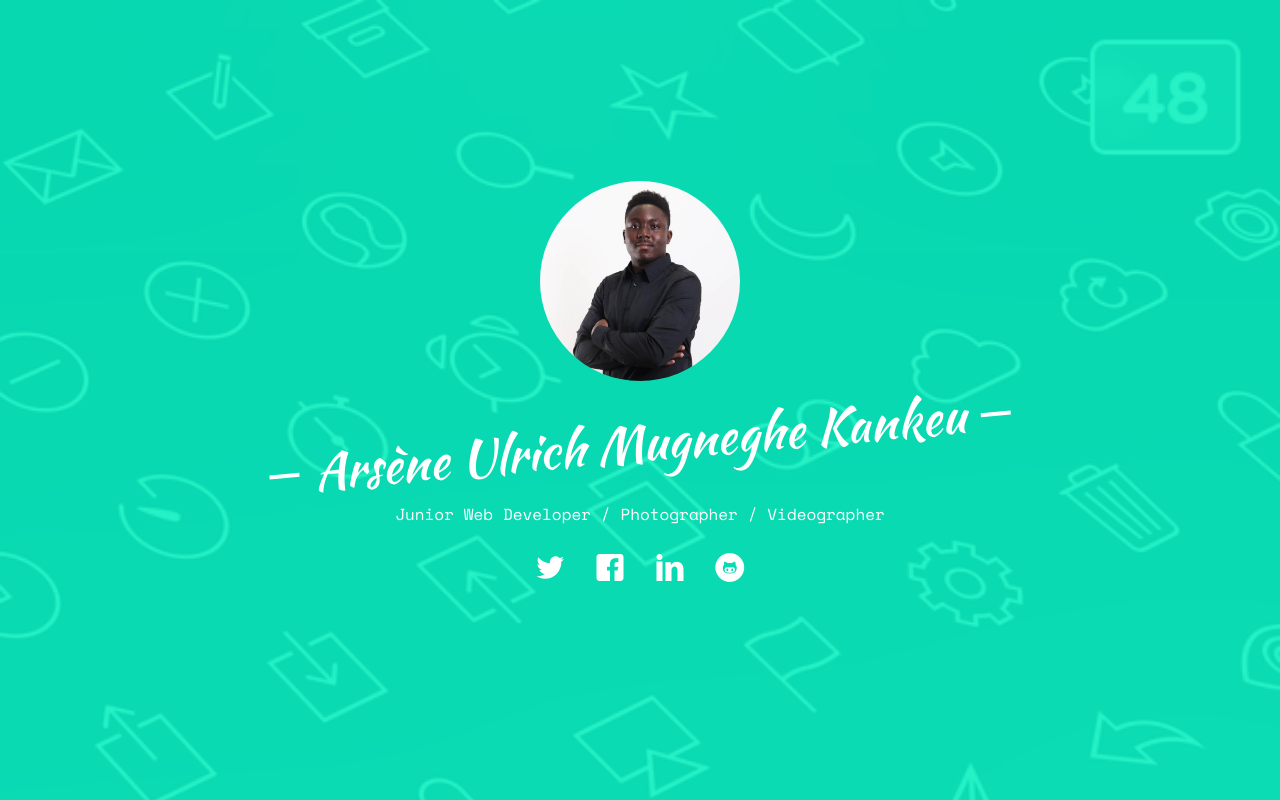
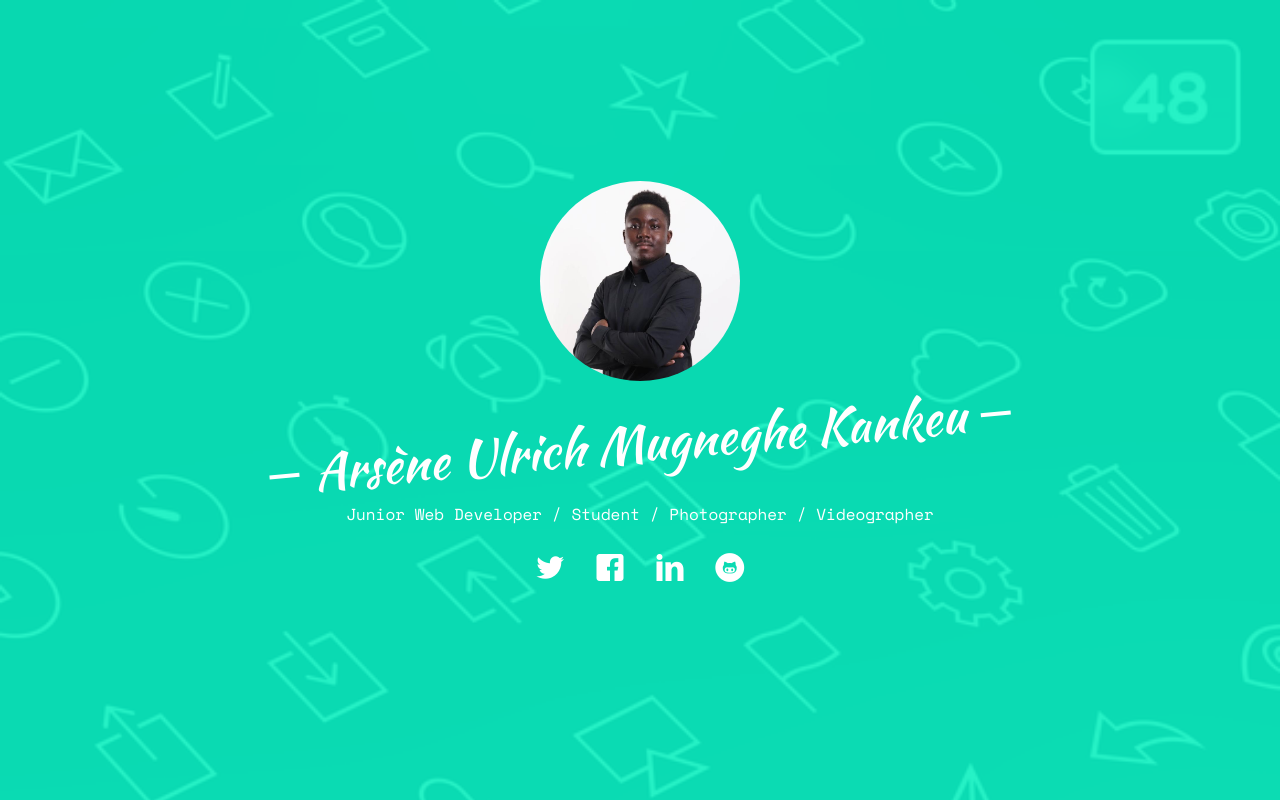
Before and after one commit to Arskan17/PP, a plain HTML site: page index.html in a window 1280 px wide. Shown: the top 800 px of the page. Drawn offline with nearby package versions, Linux system fonts and the light colour scheme; some packages are replaced by stand-ins of ours; no server answers; files whose address does not match are found by name.

Commit message:
Eighth actual commit

```diff
--- a/index.html
+++ b/index.html
@@ -69,7 +69,7 @@
 						<div class="display-tc js-fullheight animate-box" data-animate-effect="fadeIn">
 							<div class="profile-thumb" style="background: url(images1/Me.jpeg);"></div>
 							<h1><span>Arsène Ulrich Mugneghe Kankeu</span></h1>
-							<h3><span>Junior Web Developer / Photographer / Videographer</span></h3>
+							<h3><span>Junior Web Developer / Student / Photographer / Videographer</span></h3>
 							<p>
 								<ul class="fh5co-social-icons">
 									<li><a href="https://twitter.com/Markandrouse"><i class="icon-twitter2"></i></a></li>
```
